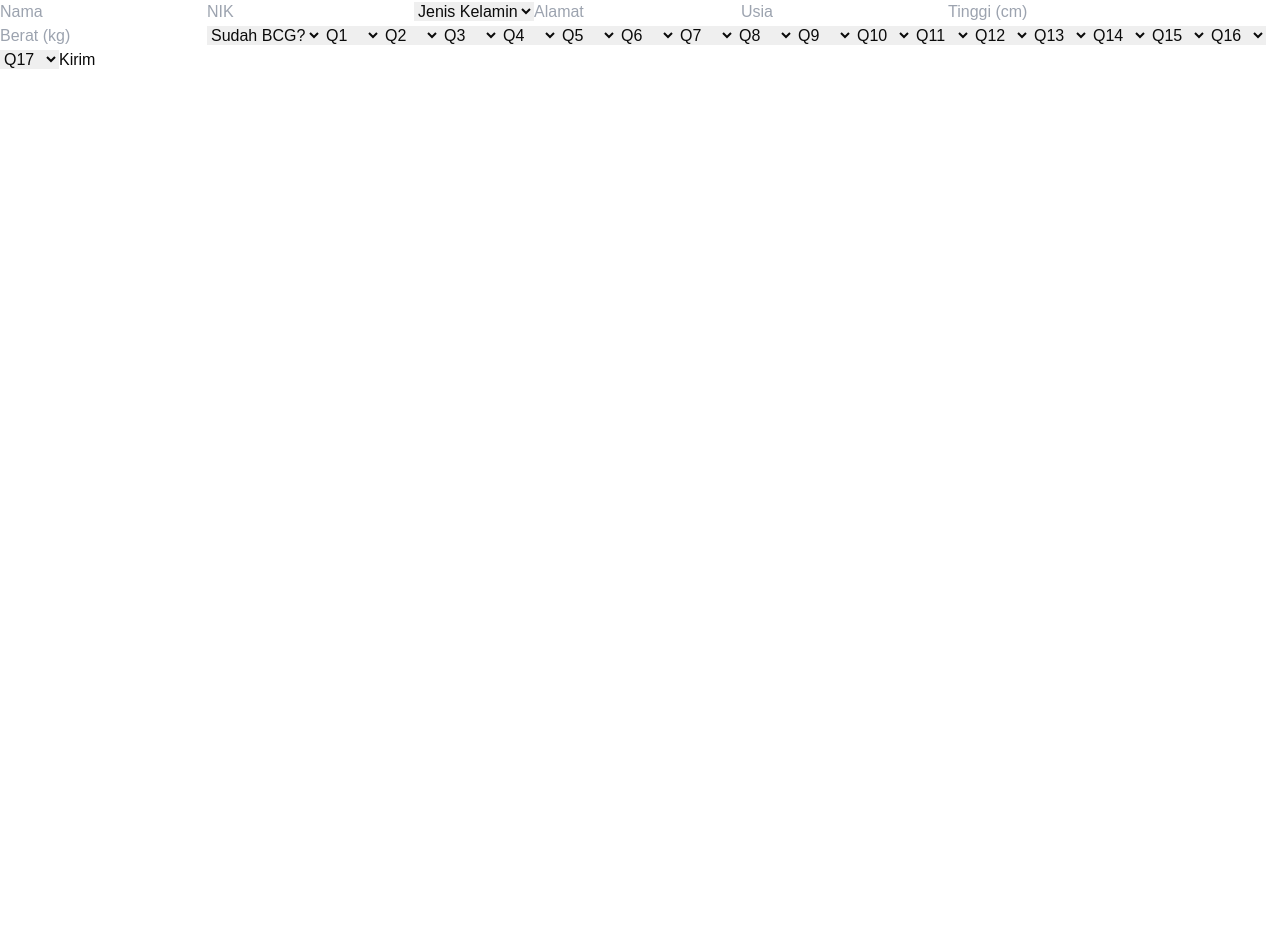
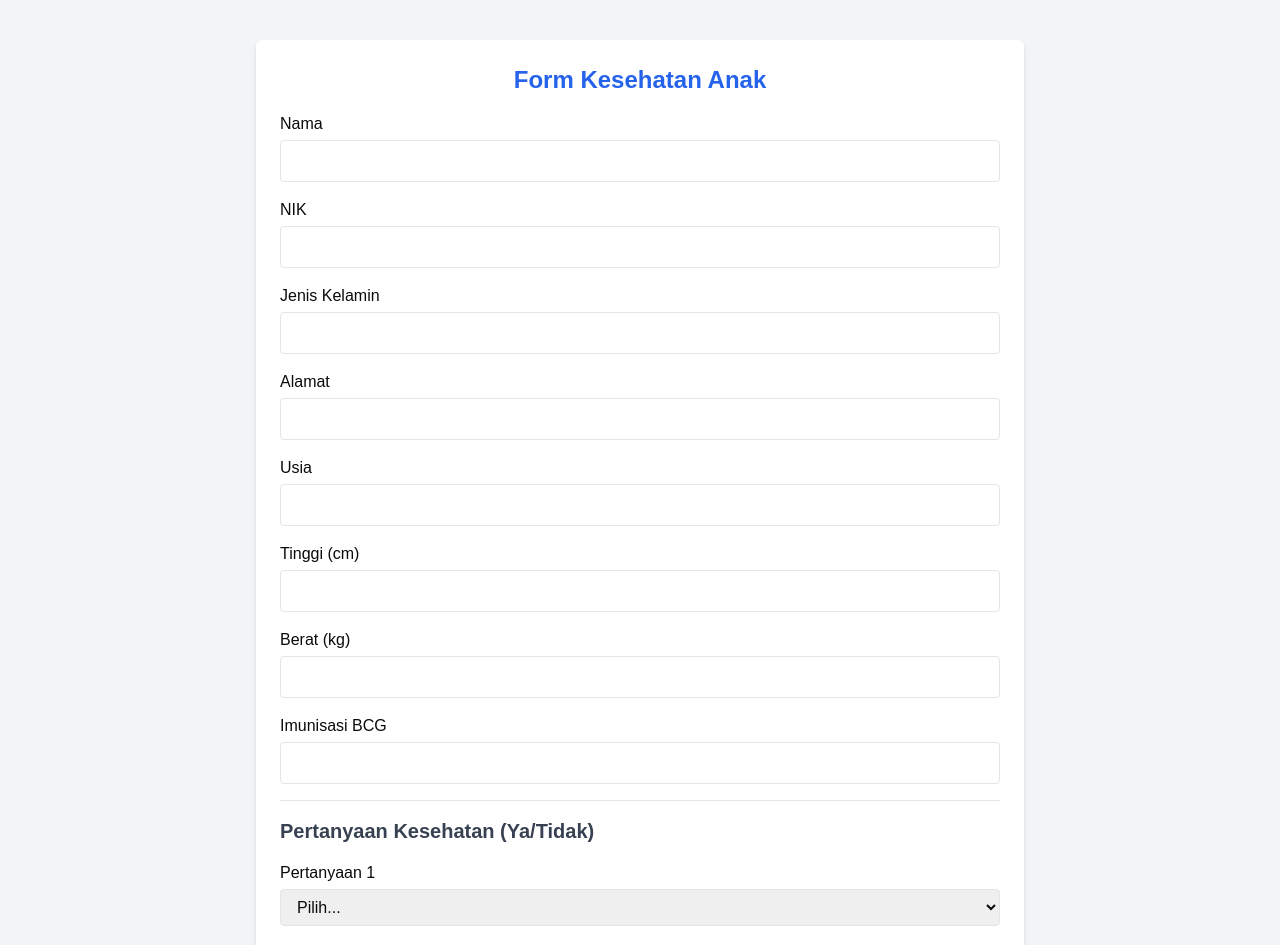
Before and after one commit to aslich86/kuesioner-web, a Next.js app: page / in a window 1280 px wide. Shown: the top 945 px of the page. Before the commit the page ends 800 px from the top, so only its background shows below. Built offline with nearby package versions, Linux system fonts and the light colour scheme.

Commit message:
Redesain tampilan form biar rapi dan profesional

```diff
--- a/app/page.tsx
+++ b/app/page.tsx
@@ -3,7 +3,7 @@
 import { useState } from 'react'
 import axios from 'axios'
 
-export default function Page() {
+export default function Home() {
   const [formData, setFormData] = useState({
     nama: '',
     nik: '',
@@ -13,62 +13,106 @@ export default function Page() {
     tinggi: '',
     berat: '',
     bcg: '',
-    q1: '', q2: '', q3: '', q4: '', q5: '', q6: '', q7: '', q8: '', q9: '',
-    q10: '', q11: '', q12: '', q13: '', q14: '', q15: '', q16: '', q17: ''
+    q1: '',
+    q2: '',
+    q3: '',
+    q4: '',
+    q5: '',
+    q6: '',
+    q7: '',
+    q8: '',
+    q9: '',
+    q10: '',
+    q11: '',
+    q12: '',
+    q13: '',
+    q14: '',
+    q15: '',
+    q16: '',
+    q17: '',
   })
 
   const handleChange = (e: React.ChangeEvent<HTMLInputElement | HTMLSelectElement>) => {
-    setFormData({
-      ...formData,
-      [e.target.name]: e.target.value
-    })
+    setFormData({ ...formData, [e.target.name]: e.target.value })
   }
 
   const handleSubmit = async (e: React.FormEvent) => {
     e.preventDefault()
-
-    const payload = {
-      data: [formData]
-    }
-
     try {
-      const res = await axios.post('https://sheetdb.io/api/v1/pm1uhyiw5uklc', payload)
-      console.log('✅ Berhasil kirim!', res.data)
-      alert('Data berhasil dikirim ke Google Sheets ✅')
-    } catch (err) {
-      console.error('❌ Gagal kirim:', err)
+      await axios.post('https://sheetdb.io/api/v1/pm1uhyiw5uklc', {
+        data: [formData],
+      })
+      alert('Data berhasil dikirim!')
+      setFormData({
+        nama: '', nik: '', jk: '', alamat: '', usia: '', tinggi: '', berat: '', bcg: '',
+        q1: '', q2: '', q3: '', q4: '', q5: '', q6: '', q7: '', q8: '',
+        q9: '', q10: '', q11: '', q12: '', q13: '', q14: '', q15: '', q16: '', q17: ''
+      })
+    } catch (error) {
+      console.error(error)
       alert('Gagal mengirim data.')
     }
   }
 
   return (
-    <form onSubmit={handleSubmit}>
-      <input name="nama" placeholder="Nama" onChange={handleChange} required />
-      <input name="nik" placeholder="NIK" onChange={handleChange} required />
-      <select name="jk" onChange={handleChange} required>
-        <option value="">Jenis Kelamin</option>
-        <option value="Laki-laki">Laki-laki</option>
-        <option value="Perempuan">Perempuan</option>
-      </select>
-      <input name="alamat" placeholder="Alamat" onChange={handleChange} required />
-      <input name="usia" type="number" placeholder="Usia" onChange={handleChange} required />
-      <input name="tinggi" type="number" placeholder="Tinggi (cm)" onChange={handleChange} required />
-      <input name="berat" type="number" placeholder="Berat (kg)" onChange={handleChange} required />
-      <select name="bcg" onChange={handleChange} required>
-        <option value="">Sudah BCG?</option>
-        <option value="Ya">Ya</option>
-        <option value="Tidak">Tidak</option>
-      </select>
+    <main className="min-h-screen bg-gray-100 py-10">
+      <div className="max-w-3xl mx-auto bg-white shadow-md rounded-md p-6">
+        <h1 className="text-2xl font-bold mb-4 text-center text-blue-600">Form Kesehatan Anak</h1>
+        <form onSubmit={handleSubmit} className="space-y-4">
+          {[
+            ['Nama', 'nama'],
+            ['NIK', 'nik'],
+            ['Jenis Kelamin', 'jk'],
+            ['Alamat', 'alamat'],
+            ['Usia', 'usia'],
+            ['Tinggi (cm)', 'tinggi'],
+            ['Berat (kg)', 'berat'],
+            ['Imunisasi BCG', 'bcg'],
+          ].map(([label, name]) => (
+            <div key={name}>
+              <label className="block font-medium mb-1">{label}</label>
+              <input
+                type="text"
+                name={name}
+                value={(formData as any)[name]}
+                onChange={handleChange}
+                className="w-full border rounded px-3 py-2 focus:outline-none focus:ring focus:border-blue-300"
+                required
+              />
+            </div>
+          ))}
 
-      {[...Array(17)].map((_, i) => (
-        <select key={i} name={`q${i+1}`} onChange={handleChange} required>
-          <option value="">Q{i+1}</option>
-          <option value="Ya">Ya</option>
-          <option value="Tidak">Tidak</option>
-        </select>
-      ))}
+          <hr className="my-4" />
 
-      <button type="submit">Kirim</button>
-    </form>
+          <h2 className="text-xl font-semibold text-gray-700">Pertanyaan Kesehatan (Ya/Tidak)</h2>
+          {Array.from({ length: 17 }).map((_, i) => {
+            const name = `q${i + 1}`
+            return (
+              <div key={name}>
+                <label className="block font-medium mb-1">Pertanyaan {i + 1}</label>
+                <select
+                  name={name}
+                  value={(formData as any)[name]}
+                  onChange={handleChange}
+                  className="w-full border rounded px-3 py-2 focus:outline-none focus:ring focus:border-blue-300"
+                  required
+                >
+                  <option value="">Pilih...</option>
+                  <option value="Ya">Ya</option>
+                  <option value="Tidak">Tidak</option>
+                </select>
+              </div>
+            )
+          })}
+
+          <button
+            type="submit"
+            className="w-full bg-blue-600 text-white py-2 px-4 rounded hover:bg-blue-700 transition"
+          >
+            Submit
+          </button>
+        </form>
+      </div>
+    </main>
   )
 }
```
